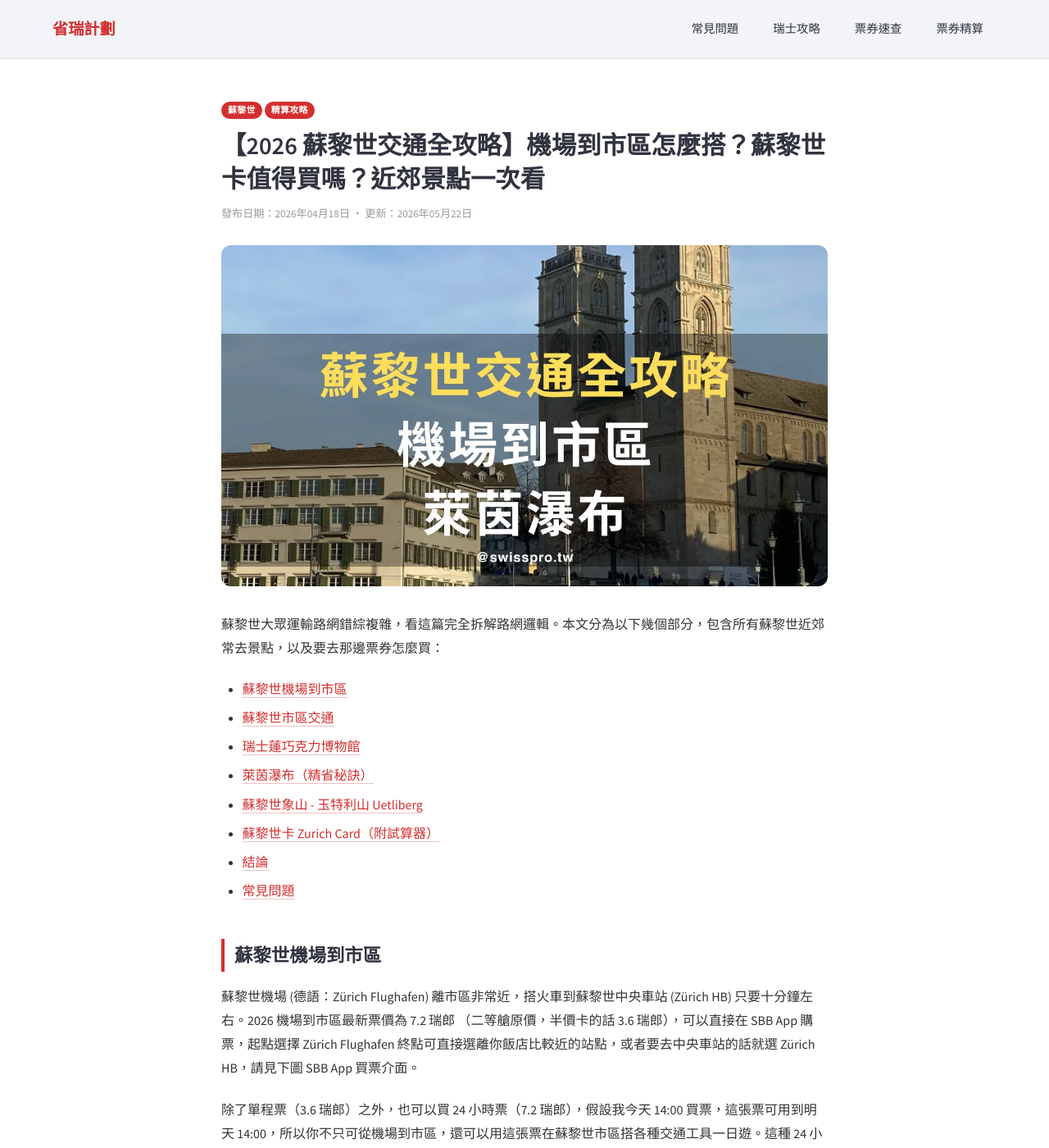
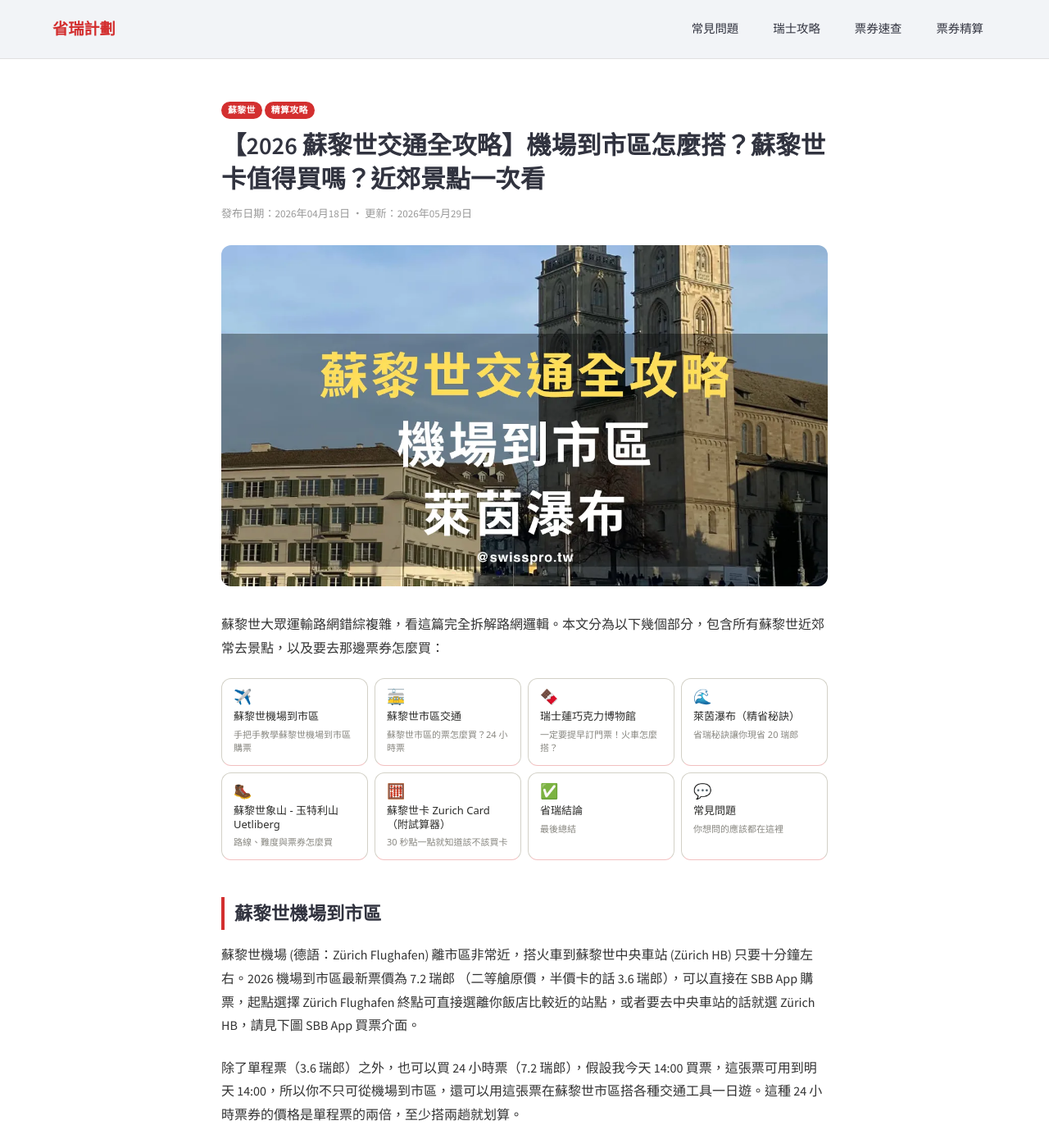
Before and after one commit to Chichinghsu/swisspro, a Jekyll site: the page built from _posts/2026-04-18-zurich-guide.md, in a window 1280 px wide and 1400 px high. Shown: the whole window at 82% size. Built offline with Jekyll 4.4.1, drawn with Linux system fonts in a browser that asks for light colours; some of the changed text lies outside the part shown.

Commit message:
update zurich article

```diff
--- a/_posts/2026-04-18-zurich-guide.md
+++ b/_posts/2026-04-18-zurich-guide.md
@@ -8,19 +8,162 @@ image: /img/zurich/zurich_post.webp
 thumbnail: /img/zurich/zurich_post.webp
 og_image:  /img/zurich/zurich_post.webp
 permalink: /blog/zurich-guide/
-last_modified_at: 2026-05-22
+last_modified_at: 2026-05-29
 ---
 
 蘇黎世大眾運輸路網錯綜複雜，看這篇完全拆解路網邏輯。本文分為以下幾個部分，包含所有蘇黎世近郊常去景點，以及要去那邊票券怎麼買：
 
-- [蘇黎世機場到市區](#airport)
-- [蘇黎世市區交通](#zurich)
-- [瑞士蓮巧克力博物館](#lindt)
-- [萊茵瀑布（精省秘訣）](#rheinfall)
-- [蘇黎世象山 - 玉特利山 Uetliberg](#uetliberg)
-- [蘇黎世卡 Zurich Card（附試算器）](#zurich-card)
-- [結論](#conclusion)
-- [常見問題](#faq)
+
+<style>
+.swiss-slider-container {
+  position: relative;
+  max-width: 400px;
+  margin: 20px auto;
+  overflow: hidden;
+}
+
+.swiss-slider-wrapper {
+  display: flex;
+  overflow-x: auto;
+  scroll-behavior: smooth;
+  scroll-snap-type: x mandatory;
+  scrollbar-width: none;
+}
+
+.swiss-slider-wrapper::-webkit-scrollbar {
+  display: none;
+}
+
+.swiss-slider-item {
+  flex: 0 0 100%;
+  width: 100%;
+  margin: 0;
+  scroll-snap-align: start;
+  text-align: center;
+}
+
+.swiss-slider-item img {
+  width: 100%;
+  height: auto;
+  display: block;
+}
+
+.swiss-slider-item figcaption {
+  margin-top: 8px;
+  font-size: 1em;
+  color: #555;
+}
+
+.slider-arrow {
+  position: absolute;
+  top: 40%;
+  transform: translateY(-50%);
+  background: rgba(0, 0, 0, 0.6);
+  color: white;
+  border: none;
+  width: 36px;
+  height: 36px;
+  border-radius: 50%;
+  cursor: pointer;
+  z-index: 10;
+  font-size: 18px;
+  display: flex;
+  align-items: center;
+  justify-content: center;
+  transition: background 0.3s;
+}
+
+.slider-arrow:hover {
+  background: rgba(0, 0, 0, 0.8);
+}
+
+.prev-arrow { left: 10px; }
+.next-arrow { right: 10px; }
+
+@media (max-width: 768px) {
+  .slider-arrow {
+    display: none !important;
+  }
+}
+.znav *{box-sizing:border-box;margin:0;padding:0}
+.znav{font-family:system-ui,sans-serif;width:100%}
+.znav-grid{
+  display:grid;
+  grid-template-columns:repeat(4,1fr);
+  gap:8px;
+}
+@media(max-width:600px){
+  .znav-grid{grid-template-columns:repeat(2,1fr);}
+}
+.znav-btn{
+  display:flex;flex-direction:column;gap:5px;
+  padding:12px 14px;
+  background:#fff;
+  border:0.5px solid #D3D1C7;
+  border-radius:12px;
+  cursor:pointer;text-decoration:none;text-align:left;
+  transition:border-color .15s,background .15s;
+}
+.znav-btn:hover{border-color:#C00000;background:#FFF8F8}
+.znav-icon{font-size:18px;line-height:1;margin-bottom:2px}
+.znav-label{font-size:13px;font-weight:500;color:#2C2C2A;line-height:1.3}
+.znav-desc{font-size:11px;color:#888780;line-height:1.5;margin-top:1px}
+</style>
+
+<a id="nav"></a>
+<div class="znav">
+  <div class="znav-grid">
+
+    <a href="#airport" class="znav-btn">
+      <div class="znav-icon">✈️</div>
+      <div class="znav-label">蘇黎世機場到市區</div>
+      <div class="znav-desc">手把手教學蘇黎世機場到市區購票</div>
+    </a>
+
+    <a href="#zurich" class="znav-btn">
+      <div class="znav-icon">🚋</div>
+      <div class="znav-label">蘇黎世市區交通</div>
+      <div class="znav-desc">蘇黎世市區的票怎麼買？24 小時票</div>
+    </a>
+
+    <a href="#lindt" class="znav-btn">
+      <div class="znav-icon">🍫</div>
+      <div class="znav-label">瑞士蓮巧克力博物館</div>
+      <div class="znav-desc">一定要提早訂門票！火車怎麼搭？</div>
+    </a>
+
+    <a href="#rheinfall" class="znav-btn">
+      <div class="znav-icon">🌊</div>
+      <div class="znav-label">萊茵瀑布（精省秘訣）</div>
+      <div class="znav-desc">省瑞秘訣讓你現省 20 瑞郎</div>
+    </a>
+
+    <a href="#uetliberg" class="znav-btn">
+      <div class="znav-icon">🥾</div>
+      <div class="znav-label">蘇黎世象山 - 玉特利山 Uetliberg</div>
+      <div class="znav-desc">路線、難度與票券怎麼買</div>
+    </a>
+
+    <a href="#zurich-card" class="znav-btn">
+      <div class="znav-icon">🧮</div>
+      <div class="znav-label">蘇黎世卡 Zurich Card（附試算器）</div>
+      <div class="znav-desc">30 秒點一點就知道該不該買卡</div>
+    </a>
+
+    <a href="#conclusion" class="znav-btn">
+      <div class="znav-icon">✅</div>
+      <div class="znav-label">省瑞結論</div>
+      <div class="znav-desc">最後總結</div>
+    </a>
+
+    <a href="#faq" class="znav-btn">
+      <div class="znav-icon">💬</div>
+      <div class="znav-label">常見問題</div>
+      <div class="znav-desc">你想問的應該都在這裡</div>
+    </a>
+
+  </div>
+</div>
 
 <a id="airport"></a>
 ## 蘇黎世機場到市區
@@ -47,6 +190,8 @@ last_modified_at: 2026-05-22
 2. 如果你已經在蘇黎世市區（如從米蘭、慕尼黑或巴黎等地搭火車到蘇黎世中央車站者），打算蘇黎世一日遊（「除了」蘇黎世機場、瑞士蓮巧克力博物館、蘇黎世象山 - 玉特利山 Uetliberg、萊茵瀑布等近郊之外，請見此文下方介紹），可直接買 110 區 24 小時票價格 9.4 瑞郎（持半價卡 6.6 瑞郎，STP 免費不用買票）。
 </div>
 
+<a href="#nav">👆 回到最上面選單</a>
+
 <figure>
   <img src="{{ '/img/zurich/zurich_zonen.png' | relative_url }}" alt="蘇黎世交通分區圖">
   <figcaption>蘇黎世大眾運輸分區圖<a href="https://www.zvv.ch/content/dam/zvv/publikationen/zonen/zvv-tarifzonen.pdf">官網詳細大圖</a></figcaption>
@@ -68,6 +213,8 @@ last_modified_at: 2026-05-22
 {% assign target_post = site.posts | where: "url", "/blog/how-to-sbb-app/" | first %}
 如何使用 SBB App 買票？
 <a href="{{ target_post.url }}" class="swiss-red-link">{{ target_post.title }}</a>
+
+<a href="#nav">👆 回到最上面選單</a>
 
 <a id="lindt"></a>
 ## 瑞士蓮巧克力博物館 Lindt Home of Chocolate
@@ -105,6 +252,8 @@ S-Bahn (火車)：從蘇黎世中央車站 (Zürich HB) 搭到 Kilchberg ZH（ZH
 參觀完巧克力博物館後如果天氣好的話，建議走到 <a href="https://maps.app.goo.gl/3iCiuguiSQgkgP8CA">Kilchberg ZH 碼頭 (Google Maps)</a>，在湖邊坐坐欣賞湖景，接著搭船半小時回到蘇黎世市區的 Bürkliplatz。享受蘇黎世湖風光，只是船班不多（大概每兩小時一班，夏天較多），最好先查好班次（可在 SBB App 上面查詢，也可直接 Google Maps 查詢），上述的 110 + 150 的 24 小時票也可以搭船，但要確定方向別搭錯（搭往 Bürkliplatz 方向，船身會寫）。
 </div>
 
+<a href="#nav">👆 回到最上面選單</a>
+
 <iframe src="https://www.google.com/maps/embed?pb=!1m18!1m12!1m3!1d2704.8014796583716!2d8.548561476808949!3d47.31821667116495!2m3!1f0!2f0!3f0!3m2!1i1024!2i768!4f13.1!3m3!1m2!1s0x479aa747616a67d5%3A0x5add0a12342aa884!2sLindt%20Home%20of%20Chocolate!5e0!3m2!1sde!2sch!4v1776685512270!5m2!1sde!2sch"
         class="map-frame"
         height="450"
@@ -116,6 +265,9 @@ S-Bahn (火車)：從蘇黎世中央車站 (Zürich HB) 搭到 Kilchberg ZH（ZH
 
 <a id="rheinfall"></a>
 ## 萊茵瀑布
+
+此部分只介紹到萊茵瀑布的交通票券，想看完整景點攻略請見此：{% assign target_post = site.posts | where: "url", "/blog/rheinfall-guide/" | first %}
+<a href="{{ target_post.url }}" class="swiss-red-link">{{ target_post.title }}</a>
 
 歐洲流量最大的瀑布，位於萊茵河上，距離蘇黎世市區約一小時車程，是 [Grand Tour of Switzerland](https://www.myswitzerland.com/en-ch/experiences/experience-tour/grand-tour-of-switzerland/) 其中一站，有那個紅紅牌子可以拍照。推薦從蘇黎世出發一日或半日遊，可以近距離體驗瀑布的震撼，只要 5 瑞郎門票，非常划算。另外可以加購搭船靠近瀑布，甚至登上瀑布旁邊的小島。
 
@@ -136,6 +288,8 @@ S-Bahn (火車)：從蘇黎世中央車站 (Zürich HB) 搭到 Kilchberg ZH（ZH
 
 到沙夫豪森轉車的話，來回日票就要 24.4 瑞郎（持半價卡，原價 48.8 瑞郎），且因為此票包含範圍已經出蘇黎世州，所以不是 24 小時票，只有買票當日有效。
 </div>
+
+<a href="#nav">👆 回到最上面選單</a>
 
 <iframe src="https://www.google.com/maps/embed?pb=!1m18!1m12!1m3!1d12128.96779836837!2d8.605882143440294!3d47.676402698336695!2m3!1f0!2f0!3f0!3m2!1i1024!2i768!4f13.1!3m3!1m2!1s0x479078b4c0fa42a3%3A0x3c6d588fc5d96c81!2sSchloss%20Laufen%20am%20Rheinfall!5e0!3m2!1sde!2sch!4v1776686613926!5m2!1sde!2sch"
         class="map-frame"
@@ -170,6 +324,7 @@ S-Bahn (火車)：從蘇黎世中央車站 (Zürich HB) 搭到 Kilchberg ZH（ZH
 請注意：Felsenegg 這邊位於 150 區，所以打算走這條路線的人記得買票要多買一區 110 + 154 + 155 + 150 （五個區的票，因為 110 算兩區）。不過這張票在 SBB App 有點難按出來，請選擇從 Uetliberg 至 Adliswil，隨便點一班車（確保這張票在你要搭車的時候有效就好），這樣就可買到正確的五區票，記得買 24 小時票。買好後再用 SBB App 查詢從中央車站到 Uetliberg 的車，去相對應月台搭車，不用管買票上面那車班次，我們只是要這幾區的票，沒有要搭那班車。
 
 </div>
+<a href="#nav">👆 回到最上面選單</a>
 
 <a id="zurich-card"></a>
 ## 蘇黎世卡 Zurich Card
@@ -336,8 +491,9 @@ S-Bahn (火車)：從蘇黎世中央車站 (Zürich HB) 搭到 Kilchberg ZH（ZH
 </script>
 
 還有很多其他博物館沒有列出來，可以到[蘇黎世卡官網（英文）](https://www.zuerich.com/en/zurich-card-city-guide-app/zurich-card)看完整清單還有可以折扣多少的資訊。
+</div>
 
-</div>
+<a href="#nav">👆 回到最上面選單</a>
 
 <a id="conclusion"></a>
 ## 結論
@@ -356,10 +512,15 @@ S-Bahn (火車)：從蘇黎世中央車站 (Zürich HB) 搭到 Kilchberg ZH（ZH
 如果你打算買半價卡或 STP 的話，可以參考以下購買連結：[KKday 買半價卡](https://www.kkday.com/zh-tw/product/128031-swiss-half-fare-e-ticket-switzerland?cid=24072)與 [KKday 買 STP](http://kkday.com/zh-tw/product/2524-swiss-travel-pass?cid=24072)。
 
 
+歡迎使用本站的瑞士旅遊小工具
+- [省瑞票券速查器](https://calculator.swisspro.tw/?p=validator)：這段 Swiss Travel Pass 能搭嗎？要提早買嗎？怎麼買？要提早預約嗎？多少錢？
+- [省瑞票券精算器](https://calculator.swisspro.tw/?itinerary_id=f529bba7)：幫我精算 STP 還是半價卡划算
+
 <div class="tip-box" markdown="1">
 還是不清楚？歡迎直接去 **[Instagram](https://www.instagram.com/swisspro.tw/)** 私訊發問或者詢問[官方 LINE](https://lin.ee/5BCOXOU)。
 </div>
 
+<a href="#nav">👆 回到最上面選單</a>
 
 <a id="faq"></a>
 ## 常見問題
@@ -373,3 +534,5 @@ S-Bahn (火車)：從蘇黎世中央車站 (Zürich HB) 搭到 Kilchberg ZH（ZH
 - 蘇黎世旅程中適合待幾天？
 
 舒舒服服、疏疏離離，沒有像少女峰、策馬特大山大水，但細水長流、歲月靜好，時間夠的話不妨多停留一兩天。
+
+<a href="#nav">👆 回到最上面選單</a>
```
